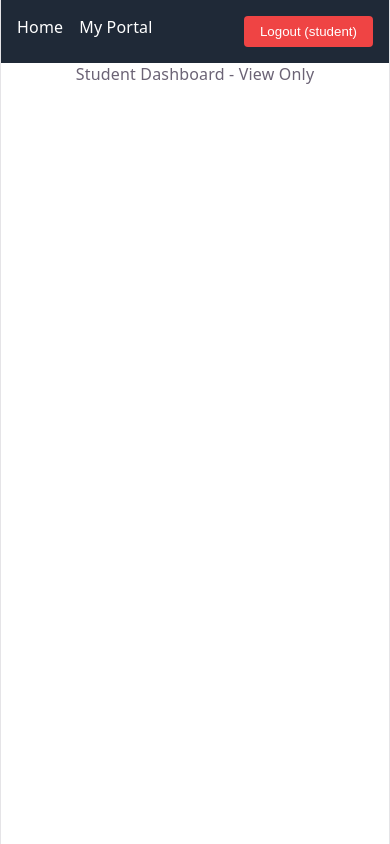
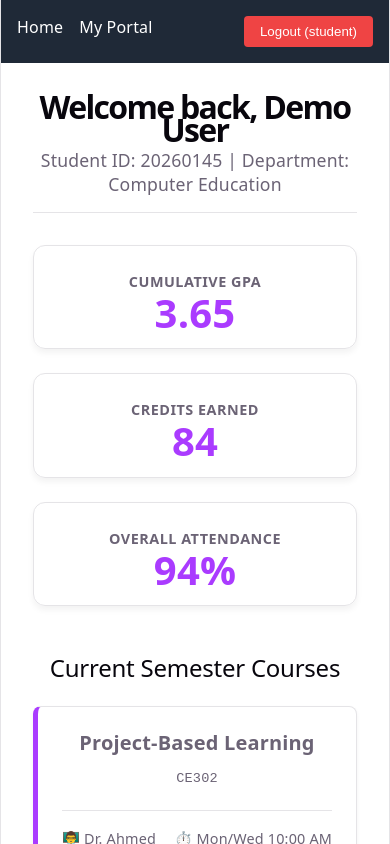
Before and after one commit to ZADOST/student-management-system, a React (Vite) app: page /login in a window 390 px wide. Both pictures are taken after typing "name@example.com", "Sample123" into the empty fields and a click on the button "Sign In securely". Shown: the top 844 px of the page. Built offline with nearby package versions, Linux system fonts and the light colour scheme.

Commit message:
implementing a responsive student dashboard UI with mock academic data

```diff
--- a/src/App.jsx
+++ b/src/App.jsx
@@ -3,16 +3,16 @@ import { BrowserRouter as Router, Routes, Route, Link } from 'react-router-dom';
 import { AuthProvider, useAuth } from './context/AuthContext';
 import ProtectedRoute from './components/ProtectedRoute';
 
-// Import our new pages
+// Import our pages
 import Home from './pages/Home';
 import Login from './pages/Login';
 import Register from './pages/Register';
+import StudentDashboard from './pages/StudentDashboard'; // <-- NEW IMPORT
 
-// Mock components for demonstration
+// Mock components for the other dashboards
 const Unauthorized = () => <div className="p-6 text-red-600 text-xl font-bold">403 - Unauthorized Access</div>;
 const AdminDashboard = () => <div className="p-6 text-xl font-bold text-purple-700">Admin Dashboard - Full Access</div>;
 const TeacherDashboard = () => <div className="p-6 text-xl font-bold text-green-700">Teacher Dashboard - Gradebook Access</div>;
-const StudentDashboard = () => <div className="p-6 text-xl font-bold text-blue-700">Student Dashboard - View Only</div>;
 
 // The Navigation Bar
 const NavBar = () => {
@@ -45,7 +45,7 @@ function App() {
   return (
     <AuthProvider>
       <Router>
-        <div className="min-h-screen bg-gray-50">
+        <div className="min-h-screen bg-gray-50" style={{ backgroundColor: 'var(--bg-primary)' }}>
           <NavBar />
           <main>
             <Routes>
--- /dev/null
+++ b/src/pages/StudentDashboard.css
@@ -0,0 +1,108 @@
+.dashboard-wrapper {
+  padding: 2rem;
+  max-width: 1200px;
+  margin: 0 auto;
+  font-family: system-ui, -apple-system, sans-serif;
+  color: var(--text-primary);
+}
+
+.dashboard-header {
+  margin-bottom: 2rem;
+  padding-bottom: 1rem;
+  border-bottom: 1px solid var(--border);
+}
+
+.dashboard-header h1 {
+  font-size: 2rem;
+  font-weight: 700;
+  margin: 0 0 0.5rem 0;
+}
+
+.dashboard-header p {
+  color: var(--text-secondary);
+  margin: 0;
+  font-size: 1.1rem;
+}
+
+.stats-grid {
+  display: grid;
+  grid-template-columns: repeat(auto-fit, minmax(250px, 1fr));
+  gap: 1.5rem;
+  margin-bottom: 3rem;
+}
+
+.stat-card {
+  background: var(--bg-secondary);
+  border: 1px solid var(--border);
+  border-radius: 12px;
+  padding: 1.5rem;
+  box-shadow: 0 4px 6px rgba(0, 0, 0, 0.05);
+  display: flex;
+  flex-direction: column;
+  transition: transform 0.2s ease;
+}
+
+.stat-card:hover {
+  transform: translateY(-3px);
+}
+
+.stat-title {
+  color: var(--text-secondary);
+  font-size: 0.9rem;
+  font-weight: 600;
+  text-transform: uppercase;
+  letter-spacing: 0.5px;
+  margin-bottom: 0.5rem;
+}
+
+.stat-value {
+  font-size: 2.5rem;
+  font-weight: 800;
+  color: var(--accent);
+  margin: 0;
+}
+
+.courses-section h2 {
+  font-size: 1.5rem;
+  margin-bottom: 1.5rem;
+}
+
+.courses-grid {
+  display: grid;
+  grid-template-columns: repeat(auto-fit, minmax(300px, 1fr));
+  gap: 1.5rem;
+}
+
+.course-card {
+  background: var(--bg-secondary);
+  border: 1px solid var(--border);
+  border-left: 5px solid var(--accent);
+  border-radius: 8px;
+  padding: 1.5rem;
+  box-shadow: 0 2px 4px rgba(0, 0, 0, 0.05);
+}
+
+.course-card h3 {
+  margin: 0 0 0.5rem 0;
+  font-size: 1.25rem;
+}
+
+.course-code {
+  display: inline-block;
+  background: var(--bg-primary);
+  padding: 0.25rem 0.5rem;
+  border-radius: 4px;
+  font-size: 0.85rem;
+  color: var(--text-secondary);
+  margin-bottom: 1rem;
+  font-family: monospace;
+}
+
+.course-details {
+  display: flex;
+  justify-content: space-between;
+  border-top: 1px solid var(--border);
+  padding-top: 1rem;
+  font-size: 0.9rem;
+  color: var(--text-secondary);
+}
--- a/src/pages/StudentDashboard.jsx
+++ b/src/pages/StudentDashboard.jsx
@@ -0,0 +1,66 @@
+import React from 'react';
+import { useAuth } from '../context/AuthContext';
+import './StudentDashboard.css';
+
+const StudentDashboard = () => {
+  const { user } = useAuth();
+
+  // MOCK DATA: Tomorrow, this will be replaced by an API call fetching your specific university data
+  const studentProfile = {
+    name: user?.name || "Student Name",
+    id: "20260145",
+    department: "Computer Education",
+    gpa: "3.65",
+    credits: 84,
+    attendance: "94%"
+  };
+
+  const currentCourses = [
+    { id: 1, title: "Project-Based Learning", code: "CE302", professor: "Dr. Ahmed", time: "Mon/Wed 10:00 AM" },
+    { id: 2, title: "Web Application Development", code: "CE315", professor: "Mr. Karwan", time: "Tue/Thu 01:00 PM" },
+    { id: 3, title: "Micro-teaching Practicum", code: "EDU401", professor: "Dr. Fatima", time: "Mon 02:30 PM" },
+    { id: 4, title: "Database Management Systems", code: "CE208", professor: "Mr. Dler", time: "Wed/Thu 09:00 AM" }
+  ];
+
+  return (
+    <div className="dashboard-wrapper">
+      <div className="dashboard-header">
+        <h1>Welcome back, {studentProfile.name}</h1>
+        <p>Student ID: {studentProfile.id} | Department: {studentProfile.department}</p>
+      </div>
+
+      <div className="stats-grid">
+        <div className="stat-card">
+          <span className="stat-title">Cumulative GPA</span>
+          <p className="stat-value">{studentProfile.gpa}</p>
+        </div>
+        <div className="stat-card">
+          <span className="stat-title">Credits Earned</span>
+          <p className="stat-value">{studentProfile.credits}</p>
+        </div>
+        <div className="stat-card">
+          <span className="stat-title">Overall Attendance</span>
+          <p className="stat-value">{studentProfile.attendance}</p>
+        </div>
+      </div>
+
+      <div className="courses-section">
+        <h2>Current Semester Courses</h2>
+        <div className="courses-grid">
+          {currentCourses.map(course => (
+            <div key={course.id} className="course-card">
+              <h3>{course.title}</h3>
+              <span className="course-code">{course.code}</span>
+              <div className="course-details">
+                <span>👨‍🏫 {course.professor}</span>
+                <span>⏱️ {course.time}</span>
+              </div>
+            </div>
+          ))}
+        </div>
+      </div>
+    </div>
+  );
+};
+
+export default StudentDashboard;
```
